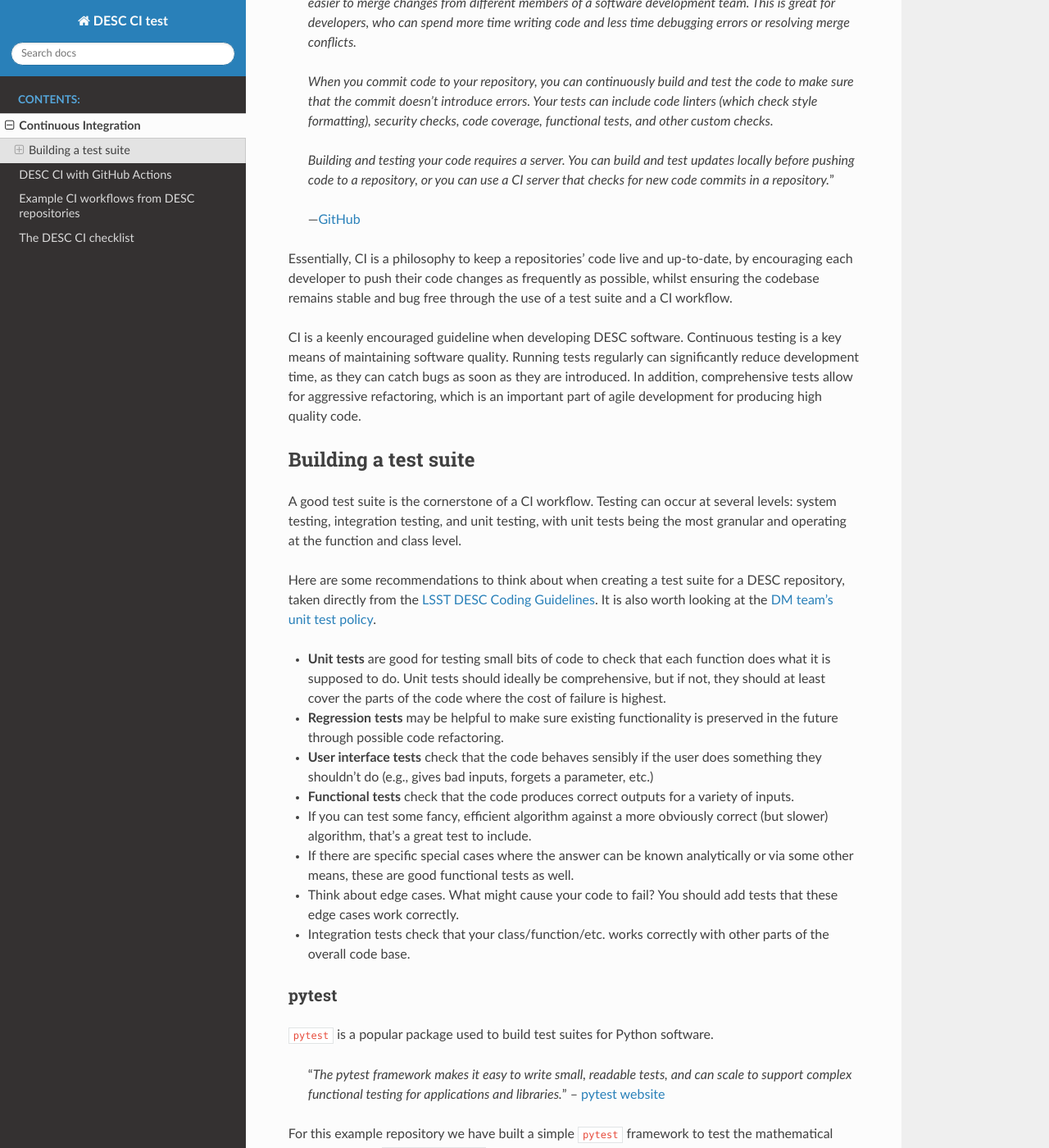
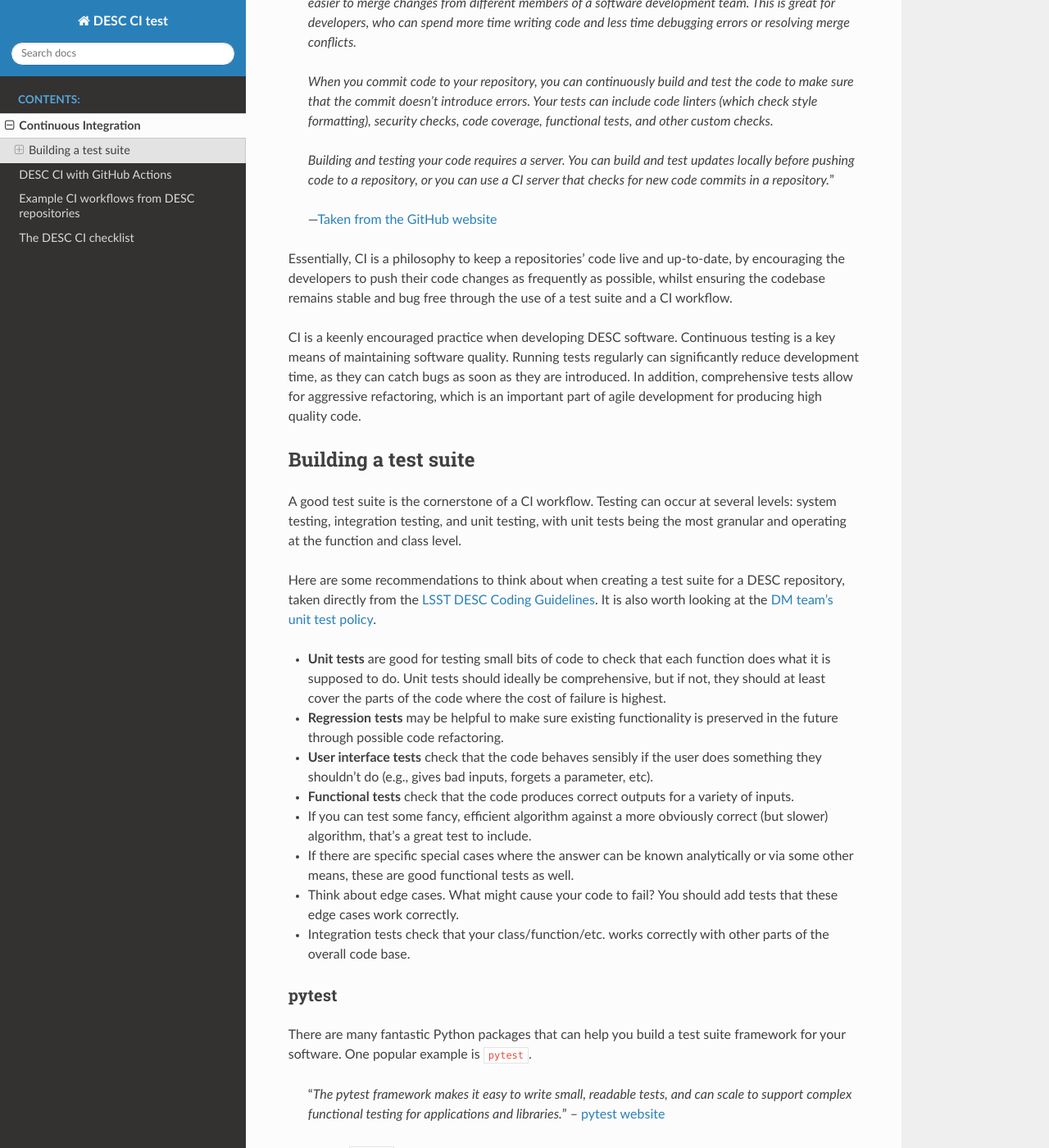
Before and after one commit to stuartmcalpine/desc_continuous_integration, a Sphinx documentation site: the page built from docs/desc/ci.rst, in a window 1280 px wide and 1400 px high, scrolled down 240 px. Shown: the whole window at 82% size. Built offline with Sphinx 7.4.7 and the Read the Docs theme 2.0.0, drawn with Linux system fonts in a browser that asks for light colours; some of the changed text lies outside the part shown.

```diff
--- a/docs/desc/ci.rst
+++ b/docs/desc/ci.rst
@@ -23,15 +23,15 @@
     updates locally before pushing code to a repository, or you can use a CI
     server that checks for new code commits in a repository.*"
 
-    -- `GitHub
+    -- `Taken from the GitHub website
     <https://docs.github.com/en/actions/automating-builds-and-tests/about-continuous-integration>`__
 
 Essentially, CI is a philosophy to keep a repositories' code live and
-up-to-date, by encouraging each developer to push their code changes as
+up-to-date, by encouraging the developers to push their code changes as
 frequently as possible, whilst ensuring the codebase remains stable and bug
 free through the use of a test suite and a CI workflow.
 
-CI is a keenly encouraged guideline when developing DESC software. Continuous
+CI is a keenly encouraged practice when developing DESC software. Continuous
 testing is a key means of maintaining software quality. Running tests regularly
 can significantly reduce development time, as they can catch bugs as soon as
 they are introduced. In addition, comprehensive tests allow for aggressive
@@ -62,7 +62,7 @@
 
 * **User interface tests** check that the code behaves sensibly if the user does
   something they shouldn’t do (e.g., gives bad inputs, forgets a parameter,
-  etc.)
+  etc).
 
 * **Functional tests** check that the code produces correct outputs for a variety of inputs.
 
@@ -82,16 +82,20 @@
 pytest
 ^^^^^^
 
-``pytest`` is a popular package used to build test suites for Python software.
+There are many fantastic Python packages that can help you build a test suite
+framework for your software. One popular example is ``pytest``.
 
     "*The pytest framework makes it easy to write small, readable tests, and
     can scale to support complex functional testing for applications and
     libraries.*" -- `pytest website <https://docs.pytest.org/en/7.1.x/>`__
 
-For this example repository we have built a simple ``pytest`` framework to test
-the mathematical functions in the ``my_arithmetic.py`` file to ensure they work
-as expected. The unit tests are located in the ``test_*.py`` files which can be
-run by simplying entering ``pytest`` into the command line.
+We utilize ``pytest`` to build a simple test framework for the code in this
+example repository, to ensure the mathematical functions in the
+``my_arithmetic.py`` file work as expected. The unit tests are located in the
+``test_*.py`` files which can be run by simply entering ``pytest`` into the
+command line. For those not familiar with ``pytest``, their `tutorial website
+<https://docs.pytest.org/en/7.1.x/getting-started.html>`__ is a great place to
+get started.
 
-The goal of CI, then, is to automate these tests, which we will do using GitHub
-Actions.
+The goal of CI, then, is to automate these tests into a workflow, which we will
+do using GitHub Actions.
```
Also changed, not shown: 2 other files.
